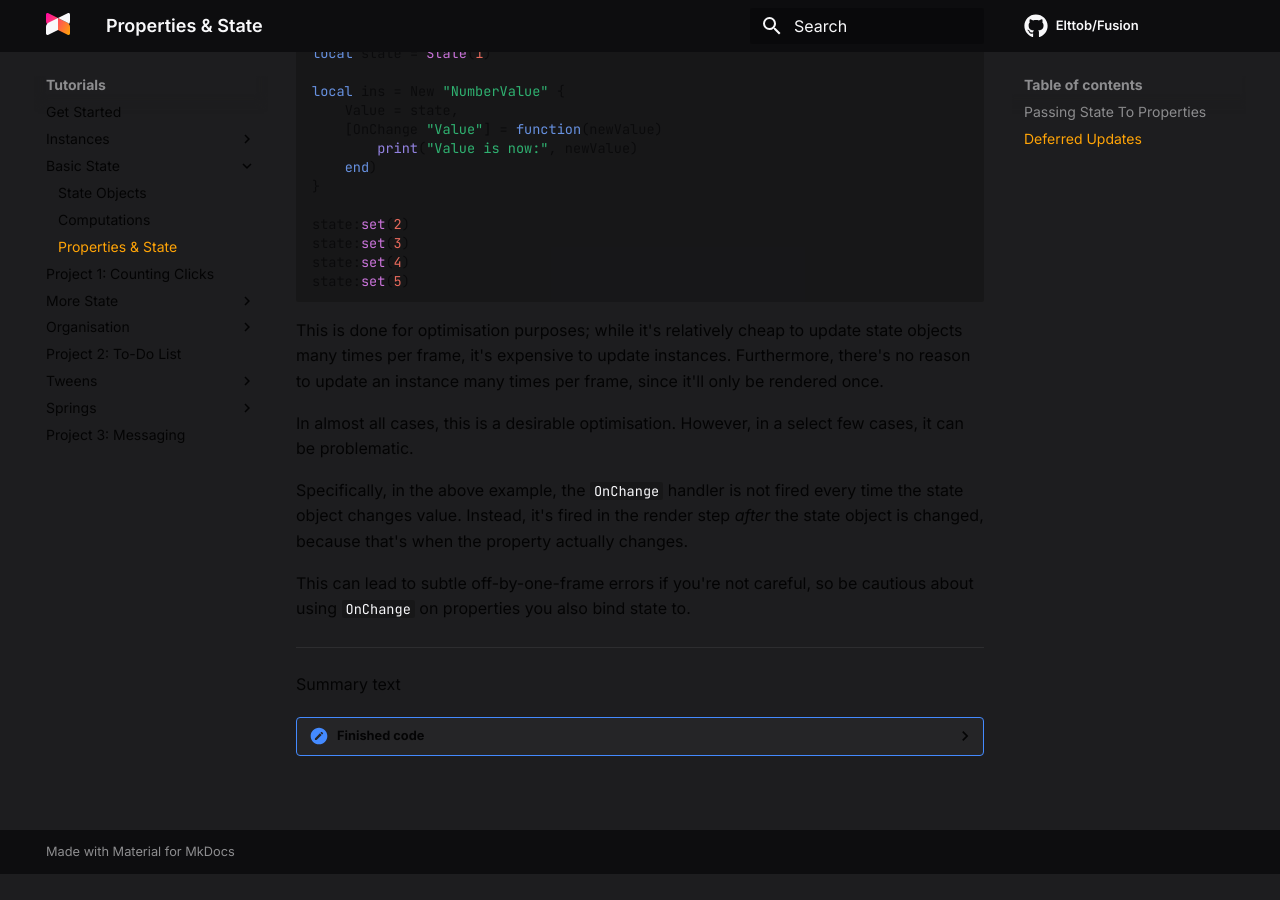
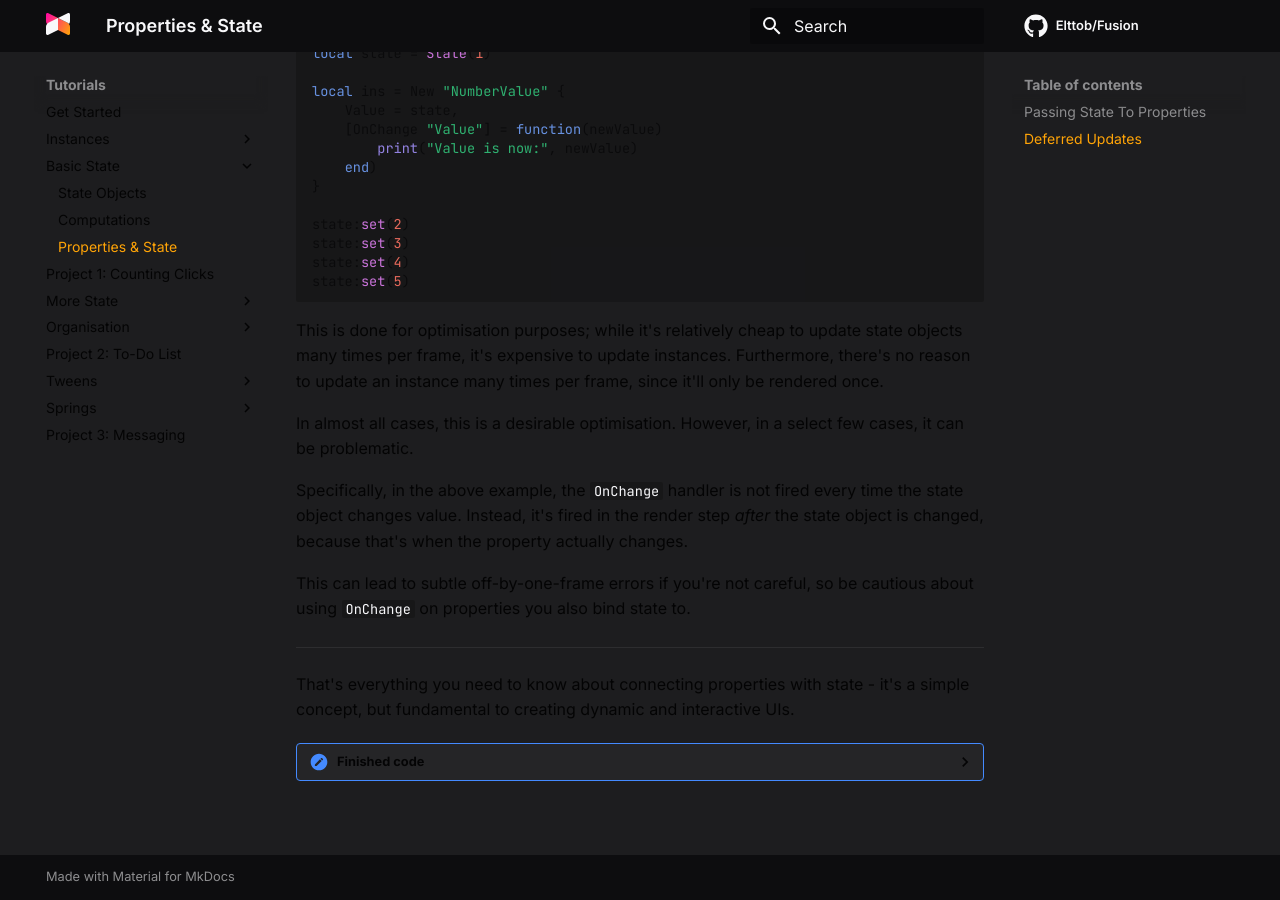
Before and after one commit to dphfox/Fusion, an MkDocs documentation site: the page built from docs/tutorials/basic-state/properties-&-state.md, in a window 1280 px wide and 900 px high, scrolled down 2436 px. Built offline with MkDocs 1.6.1 and Material for MkDocs 9.7.7, drawn with Linux system fonts in a browser that asks for light colours; comment, search, counter and statistics services are not loaded; before the commit the page ends 3310 px from its top, so only the background shows below that.

Commit message:
Properties + State: finishing touches

````diff
--- a/docs/tutorials/basic-state/properties-&-state.md
+++ b/docs/tutorials/basic-state/properties-&-state.md
@@ -178,8 +178,38 @@ cautious about using `OnChange` on properties you also bind state to.
 
 -----
 
-Summary text
+That's everything you need to know about connecting properties with state - it's
+a simple concept, but fundamental to creating dynamic and interactive UIs.
 
 ??? summary "Finished code"
 	```Lua linenums="1"
+	local ReplicatedStorage = game:GetService("ReplicatedStorage")
+	local Players = game:GetService("Players")
+	local Fusion = require(ReplicatedStorage.Fusion)
+
+	local New = Fusion.New
+	local Children = Fusion.Children
+
+	local State = Fusion.State
+	local Computed = Fusion.Computed
+
+	local numPlayers = State(5)
+
+	local gui = New "ScreenGui" {
+		Parent = Players.LocalPlayer.PlayerGui,
+
+		Name = "ExampleGui",
+		ResetOnSpawn = false,
+		ZIndexBehavior = "Sibling",
+
+		[Children] = New "TextLabel" {
+			Position = UDim2.fromScale(.5, .5),
+			AnchorPoint = Vector2.new(.5, .5),
+			Size = UDim2.fromOffset(200, 50),
+
+			Text = Computed(function()
+				return "There are " .. numPlayers:get() .. " online."
+			end)
+		}
+	}
 	```
````
